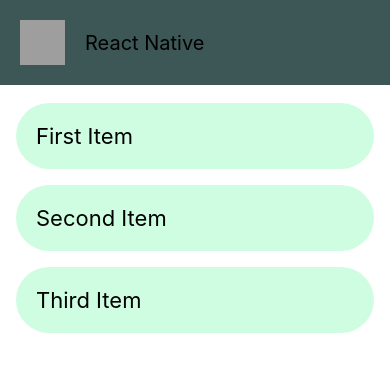
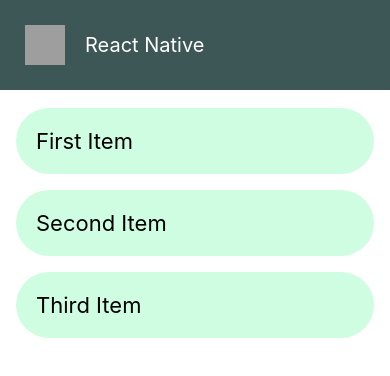
Before and after one commit to rizkymakruf/HelloReact, a React Native app: screen / in a window 390 px wide. Shown: the top 376 px of the page. Built offline with nearby package versions, Linux system fonts and the light colour scheme; grey boxes are pictures that could not be loaded.

Commit message:
initial commit

```diff
--- a/App.js
+++ b/App.js
@@ -58,9 +58,7 @@
             uri: "https://reactnative.dev/img/tiny_logo.png",
           }}
         />
-        <Text style={styles.navText} textColor={"white"}>
-          React Native
-        </Text>
+        <Text style={styles.navText}>React Native</Text>
       </View>
       <FlatList
         data={DATA}
@@ -86,20 +84,19 @@
     fontSize: 22,
   },
   tinyLogo: {
-    width: 45,
-    height: 45,
+    width: 40,
+    height: 40,
     marginRight: 20,
   },
   nav: {
     flexDirection: "row",
     alignItems: "center",
     backgroundColor: "#3D5656",
-    padding: 20,
+    padding: 25,
     marginBottom: 10,
-    // justifyContent: "",
   },
   navText: {
-    textColor: "white",
+    color: "white",
     fontSize: 20,
   },
 });
```
